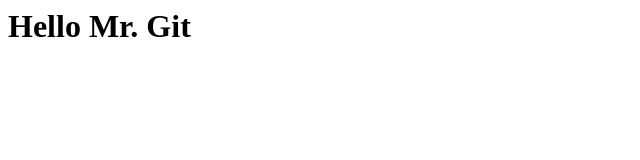
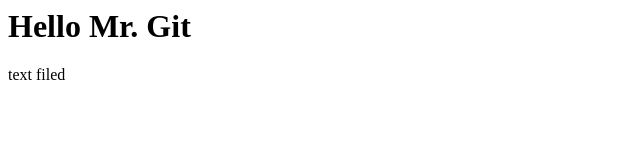
Before and after one commit to Keanhor2/Git, a plain HTML site: page index.html in a window 1280 px wide. Shown: the full height of the page, 0-640 px from the left. Drawn offline with Linux system fonts and the light colour scheme.

Commit message:
Add a textfiled to index

```diff
--- a/index.html
+++ b/index.html
@@ -1 +1,3 @@
 <h1>Hello Mr. Git</h1>
+
+<p> text filed</p>
```
